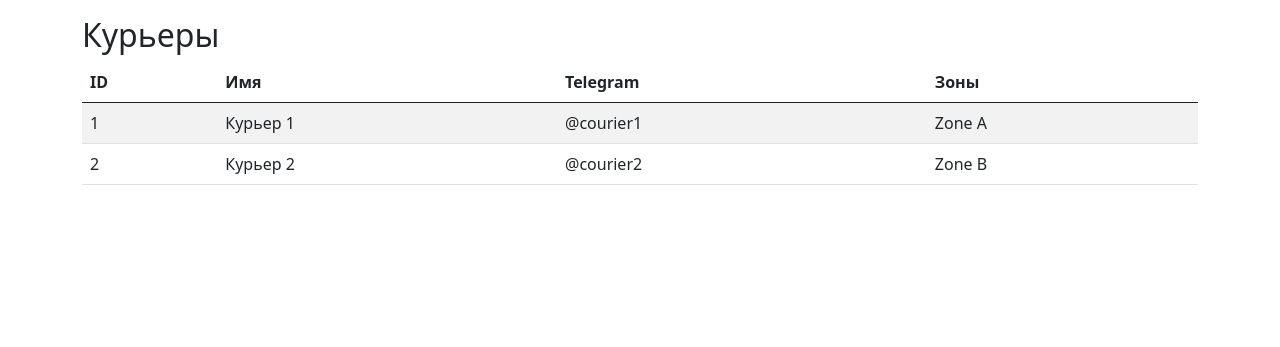
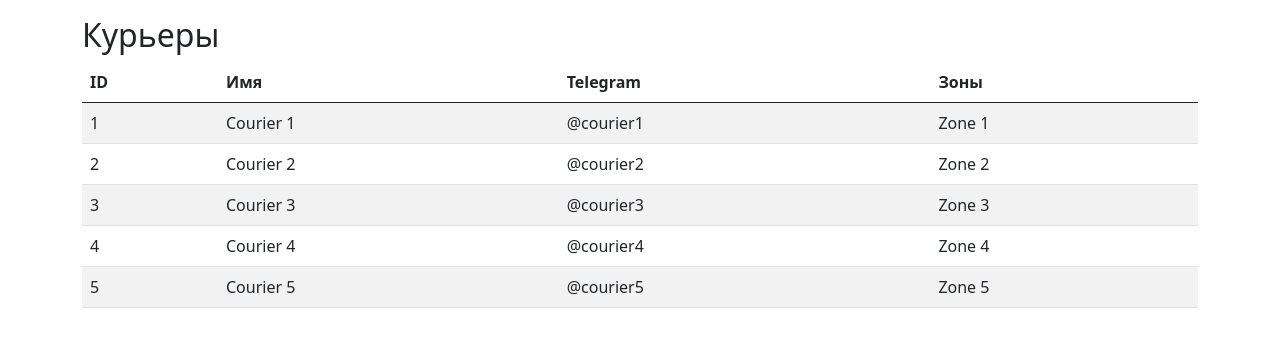
Before and after one commit to anosenkoalex/Dilivery, a Flask app: page /couriers in a window 1280 px wide. Shown: the part 76-423 px from the top of the page. Run offline with Flask 3, Linux system fonts and the light colour scheme; a user stored in the database is signed in.

Commit message:
Finalize CRM demo

```diff
--- a/app.py
+++ b/app.py
@@ -8,14 +8,13 @@ from flask import Flask, render_template, request, redirect, url_for, flash, sen
 from flask_login import LoginManager, login_user, logout_user, login_required, current_user
 from werkzeug.security import generate_password_hash, check_password_hash
 from models import db, Order, DeliveryZone, Courier, User
+from config import Config
 from sqlalchemy import func
 import openpyxl
 from io import BytesIO
 
 app = Flask(__name__)
-app.config['SQLALCHEMY_DATABASE_URI'] = 'sqlite:///' + os.path.join(app.root_path, 'database.db')
-app.config['SQLALCHEMY_TRACK_MODIFICATIONS'] = False
-app.config['SECRET_KEY'] = 'secret'
+app.config.from_object(Config)
 
 db.init_app(app)
 
@@ -84,46 +83,60 @@ def geocode(address):
     return None, None
 
 
-def init_demo_data():
-    if Order.query.first() or User.query.first():
+def populate_demo_data():
+    """Populate database with demo zones, couriers and orders."""
+    if Order.query.first():
         return
-    # create demo zones
-    zone1 = DeliveryZone(name='Zone A', color='#ff0000', polygon_json=json.dumps([[37.6, 55.7], [37.7, 55.7], [37.7, 55.8], [37.6, 55.8]]))
-    zone2 = DeliveryZone(name='Zone B', color='#00ff00', polygon_json=json.dumps([[37.7, 55.7], [37.8, 55.7], [37.8, 55.8], [37.7, 55.8]]))
-    db.session.add_all([zone1, zone2])
-    db.session.commit()
-    couriers = [
-        Courier(name='Курьер 1', telegram='@courier1', zones='Zone A'),
-        Courier(name='Курьер 2', telegram='@courier2', zones='Zone B'),
-    ]
-    db.session.add_all(couriers)
-    db.session.commit()
-    # create orders
-    orders = [
-        Order(order_number='1001', client_name='Иван Иванов', phone='+70000000001', address='Москва', status='Складская обработка', latitude=55.75, longitude=37.65, note=''),
-        Order(order_number='1002', client_name='Петр Петров', phone='+70000000002', address='Москва', status='Складская обработка', latitude=55.75, longitude=37.75, note=''),
-        Order(order_number='1003', client_name='Сергей Сергеев', phone='+70000000003', address='Москва', status='Складская обработка', note=''),
-    ]
-    for o in orders:
-        if o.latitude and o.longitude:
-            zone = detect_zone(o.latitude, o.longitude)
-            o.zone = zone
-            c = assign_courier_for_zone(zone)
-            if c:
-                o.courier = c
-        db.session.add(o)
+
+    zones = []
+    for i in range(5):
+        polygon = [
+            [37.6 + i * 0.05, 55.7],
+            [37.65 + i * 0.05, 55.7],
+            [37.65 + i * 0.05, 55.75],
+            [37.6 + i * 0.05, 55.75],
+        ]
+        zone = DeliveryZone(
+            name=f"Zone {i + 1}",
+            color=f"#33{i}{i}ff" if i < 10 else "#3388ff",
+            polygon_json=json.dumps(polygon),
+        )
+        zones.append(zone)
+    db.session.add_all(zones)
     db.session.commit()
 
-    users = [
-        User(username='admin', password_hash=generate_password_hash('admin'), role='admin'),
-        User(username='courier1', password_hash=generate_password_hash('courier'), role='courier'),
-    ]
+    couriers = []
+    users = [User(username="admin", password_hash=generate_password_hash("admin"), role="admin")]
+    for i in range(5):
+        courier = Courier(name=f"Courier {i+1}", telegram=f"@courier{i+1}", zones=f"Zone {i+1}")
+        couriers.append(courier)
+        users.append(User(username=f"courier{i+1}", password_hash=generate_password_hash("courier"), role="courier"))
+    db.session.add_all(couriers)
     db.session.add_all(users)
+    db.session.commit()
+
+    orders = []
+    for i in range(20):
+        zone = zones[i % 5]
+        lat = 55.71 + (i % 5) * 0.01
+        lng = 37.61 + (i % 5) * 0.01
+        order = Order(
+            order_number=f"ORD{100 + i}",
+            client_name=f"Client {i+1}",
+            phone=f"+700000000{(i+1):02d}",
+            address=f"Demo address {i+1}",
+            latitude=lat,
+            longitude=lng,
+            zone=zone.name,
+            courier=couriers[i % 5],
+        )
+        orders.append(order)
+    db.session.add_all(orders)
     db.session.commit()
 
 with app.app_context():
     db.create_all()
-    init_demo_data()
+    populate_demo_data()
 
 
 @app.route('/login', methods=['GET', 'POST'])
@@ -134,6 +147,7 @@ def login():
         user = User.query.filter_by(username=username).first()
         if user and check_password_hash(user.password_hash, password):
             login_user(user)
+            flash('Вы вошли в систему', 'success')
             return redirect(url_for('orders'))
         flash('Неверные логин или пароль', 'warning')
     return render_template('login.html')
@@ -143,6 +157,7 @@ def login():
 @login_required
 def logout():
     logout_user()
+    flash('Вы вышли из системы', 'success')
     return redirect(url_for('login'))
 
 
@@ -380,12 +395,14 @@ def import_orders():
     if request.method == 'POST' and 'file' in request.files:
         file = request.files['file']
         if file.filename == '':
+            flash('Выберите файл', 'warning')
             return redirect(url_for('import_orders'))
         ext = os.path.splitext(file.filename)[1].lower()
         if ext not in ['.csv', '.xlsx']:
+            flash('Недопустимый формат файла', 'warning')
             return redirect(url_for('import_orders'))
         uid = str(uuid.uuid4()) + ext
-        upload_dir = os.path.join(app.root_path, 'uploads')
+        upload_dir = app.config['UPLOAD_FOLDER']
         os.makedirs(upload_dir, exist_ok=True)
         path = os.path.join(upload_dir, uid)
         file.save(path)
@@ -402,7 +419,7 @@ def import_orders_finish():
     file_id = request.form.get('file_id')
     if not file_id:
         return redirect(url_for('import_orders'))
-    path = os.path.join(app.root_path, 'uploads', file_id)
+    path = os.path.join(app.config['UPLOAD_FOLDER'], file_id)
     if not os.path.exists(path):
         return redirect(url_for('import_orders'))
     header = request.form.get('header') == 'on'
@@ -458,6 +475,7 @@ def import_orders_finish():
         imported += 1
     db.session.commit()
     os.remove(path)
+    flash(f'Импортировано заказов: {imported}', 'success')
     return render_template('import_result.html', count=imported)
 
 
--- a/templates/base.html
+++ b/templates/base.html
@@ -11,7 +11,10 @@
 <nav class="navbar navbar-expand-lg navbar-light bg-light mb-3">
   <div class="container-fluid">
     <a class="navbar-brand" href="#">CRM</a>
-    <div class="collapse navbar-collapse">
+    <button class="navbar-toggler" type="button" data-bs-toggle="collapse" data-bs-target="#navbarMenu" aria-controls="navbarMenu" aria-expanded="false" aria-label="Toggle navigation">
+      <span class="navbar-toggler-icon"></span>
+    </button>
+    <div class="collapse navbar-collapse" id="navbarMenu">
       <ul class="navbar-nav me-auto mb-2 mb-lg-0">
         {% if current_user.is_authenticated %}
           <li class="nav-item"><a class="nav-link" href="{{ url_for('orders') }}">Заказы</a></li>
@@ -27,6 +30,8 @@
       {% if current_user.is_authenticated %}
         <span class="navbar-text me-3">{{ current_user.username }}</span>
         <a class="btn btn-outline-secondary" href="{{ url_for('logout') }}">Выход</a>
+      {% else %}
+        <a class="btn btn-outline-primary" href="{{ url_for('login') }}">Вход</a>
       {% endif %}
     </div>
   </div>
--- a/templates/couriers.html
+++ b/templates/couriers.html
@@ -1,6 +1,7 @@
 {% extends 'base.html' %}
 {% block content %}
 <h2>Курьеры</h2>
+<div class="table-responsive">
 <table class="table table-striped">
     <thead><tr><th>ID</th><th>Имя</th><th>Telegram</th><th>Зоны</th></tr></thead>
     <tbody>
@@ -9,4 +10,5 @@
     {% endfor %}
     </tbody>
 </table>
+</div>
 {% endblock %}
--- a/templates/history.html
+++ b/templates/history.html
@@ -13,6 +13,7 @@
   <button type="submit" class="btn btn-primary me-2">Применить</button>
   <a class="btn btn-success" href="{{ url_for('export_history', period=period) }}">Экспорт в Excel</a>
 </form>
+<div class="table-responsive">
 <table class="table table-striped">
   <thead>
     <tr>
@@ -39,4 +40,5 @@
   {% endfor %}
   </tbody>
 </table>
+</div>
 {% endblock %}
--- a/templates/orders.html
+++ b/templates/orders.html
@@ -4,6 +4,7 @@
 {% if current_user.role == 'admin' %}
 <a class="btn btn-sm btn-success mb-3" href="{{ url_for('import_orders') }}">Импорт заказов</a>
 {% endif %}
+<div class="table-responsive">
 <table class="table table-striped">
     <thead>
         <tr>
@@ -137,4 +138,5 @@
         {% endfor %}
     </tbody>
 </table>
+</div>
 {% endblock %}
--- a/templates/zones.html
+++ b/templates/zones.html
@@ -1,6 +1,7 @@
 {% extends 'base.html' %}
 {% block content %}
 <h2>Зоны доставки</h2>
+<div class="table-responsive">
 <table class="table table-striped mb-3">
     <thead>
         <tr><th>ID</th><th>Название</th><th>Цвет</th><th></th></tr>
@@ -19,6 +20,7 @@
     {% endfor %}
     </tbody>
 </table>
+</div>
 <div id="map" style="height:400px;"></div>
 {% endblock %}
 {% block scripts %}
```
Also changed, not shown: config.py (added, +10 -0 lines), README.md.
